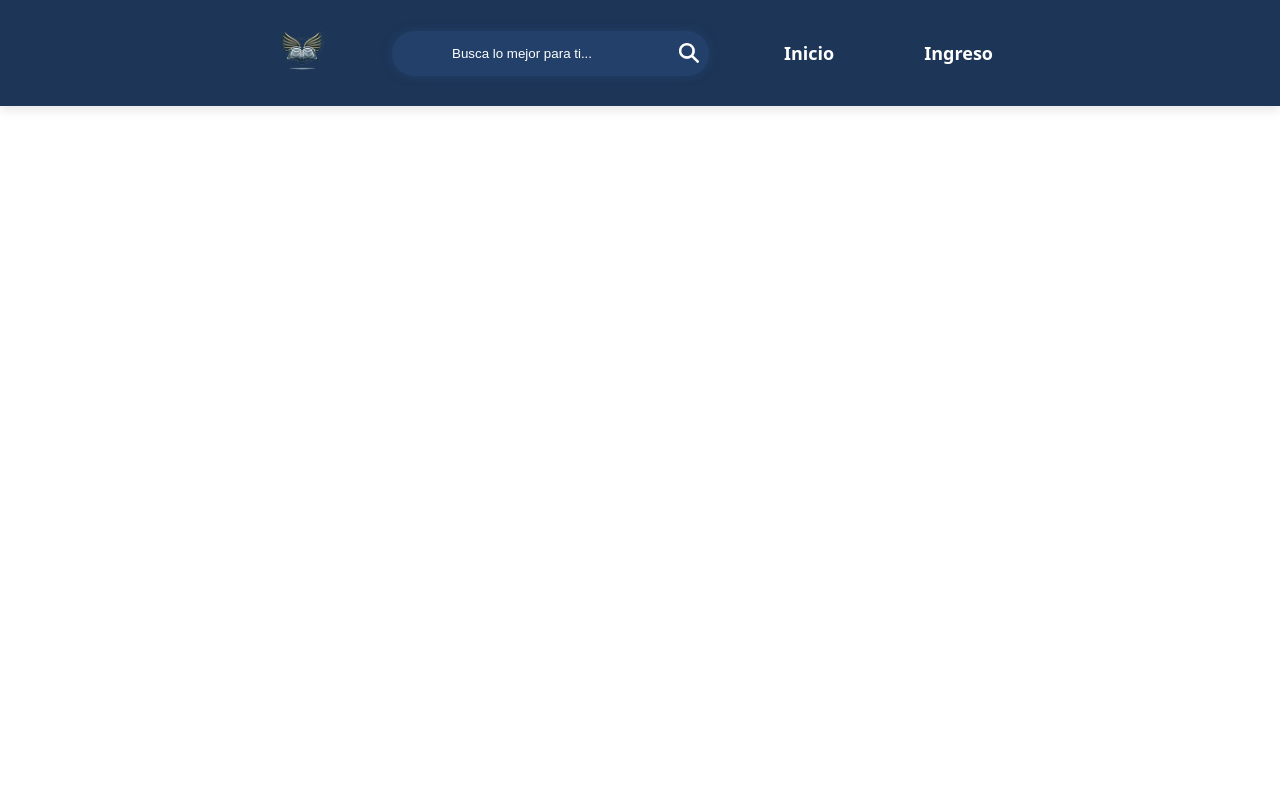
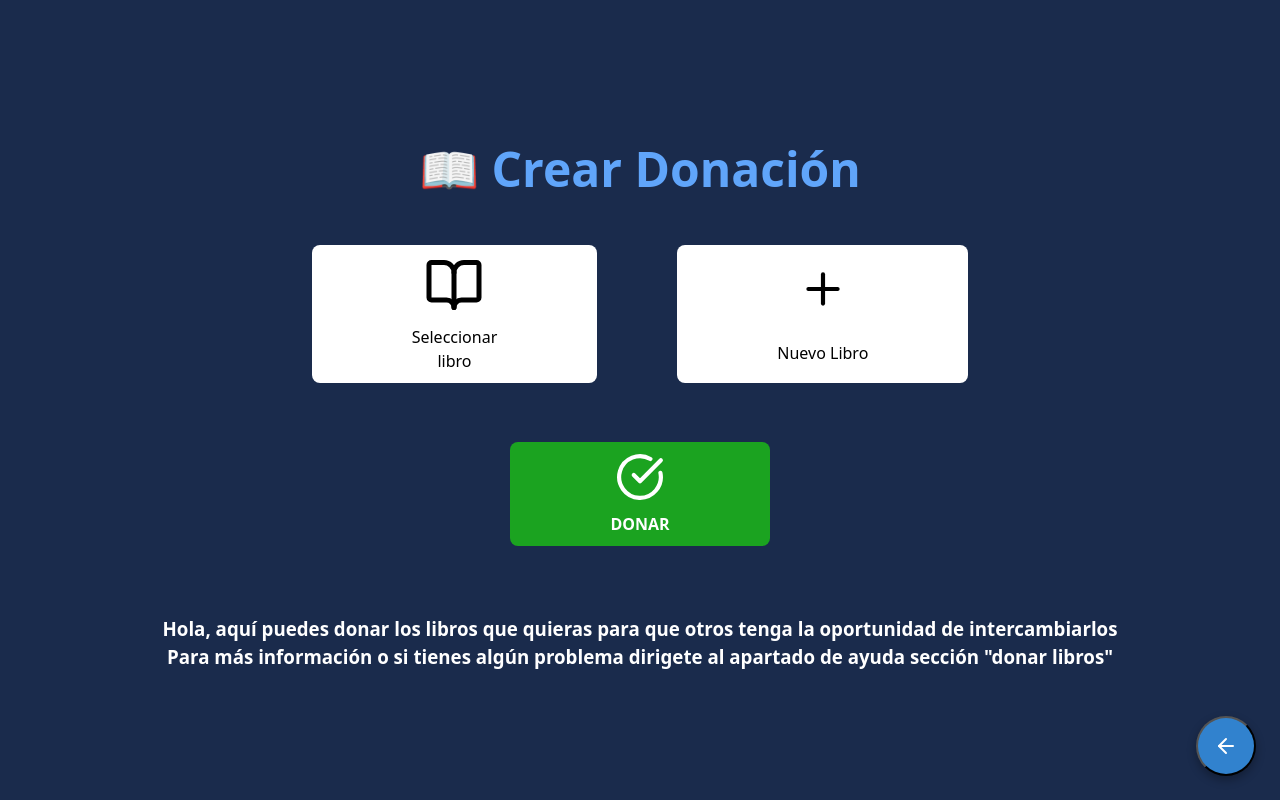
Before and after one commit to Alejost7/Book-Trading, a React (Vite) app in the folder frontend/: page /Donaciones in a window 1280 px wide. Built offline with nearby package versions, Linux system fonts and the light colour scheme.

Commit message:
MOD: se modifica todo xd

```diff
--- a/frontend/package.json
+++ b/frontend/package.json
@@ -11,6 +11,7 @@
   },
   "dependencies": {
     "@reduxjs/toolkit": "^2.6.1",
+    "lucide-react": "^0.484.0",
     "proyectoxd": "file:..",
     "react": "^19.0.0",
     "react-dom": "^19.0.0",
--- a/frontend/src/App.jsx
+++ b/frontend/src/App.jsx
@@ -5,6 +5,7 @@ import BeforeLogin from './components/inicio/beforeLogin/BeforeLogin';
 import AfterLogin from './components/inicio/afterLogin/AfterLogin';
 import MiPerfil from './components/miPerfil/MiPerfil';
 import Ayuda from './components/ayuda/Ayuda';
+import Donacion from './components/donaciones/Donaciones';
 
 function App() {
   const isAuthenticated = useSelector((state) => state.auth.isAuthenticated);
@@ -25,6 +26,10 @@ function App() {
             path="/ayuda"
             element={<Ayuda/>}
           />
+          <Route
+            path="/Donaciones"
+            element={<Donacion/>}
+          />
         </Routes>
     </Router>
   );
--- a/frontend/src/components/ayuda/Ayuda.jsx
+++ b/frontend/src/components/ayuda/Ayuda.jsx
@@ -16,8 +16,10 @@ const Ayuda = () => {
 
     return (
         <div className="ayuda-container">
-            <div className="ayuda-sidebar">
+        {/* Título principal */}
         <h2 className="ayuda-title">Centro de Ayuda</h2>
+
+        {/* Navegación (Tabs) */}
         <ul className="ayuda-nav">
             <li
             className={`ayuda-item ${selectedTopic === "general" ? "active" : ""}`}
@@ -44,16 +46,27 @@ const Ayuda = () => {
             Donación de Libros
             </li>
         </ul>
-                <button
-                    className="add-button"
-                    onClick={() => selectedTopic === "perfil" || selectedTopic === "seguridad" || selectedTopic === "libros" || selectedTopic === "Donation" ? setSelectedTopic("general") : navigate("/")}><FiArrowLeft />
-                </button>
-            </div>
 
+        {/* Contenido */}
         <div className="ayuda-content">
             <h3 className="ayuda-section-title">{selectedTopic.toUpperCase()}</h3>
             <p className="ayuda-text">{ayudaContenido[selectedTopic]}</p>
+
             <button className="ayuda-button">Contactar Soporte</button>
+
+            {/* Botón “volver” (o cambiar de sección) */}
+            <button
+            className="add-button"
+            onClick={() =>
+                selectedTopic === "perfil" ||
+                selectedTopic === "seguridad" ||
+                selectedTopic === "libros"
+                ? setSelectedTopic("general")
+                : navigate("/")
+            }
+            >
+            <FiArrowLeft />
+            </button>
         </div>
         </div>
     );
--- a/frontend/src/components/donaciones/donaciones.jsx
+++ b/frontend/src/components/donaciones/donaciones.jsx
@@ -1,32 +1,43 @@
 import '../../styles/donaciones/donaciones.css';
+import { BookOpen, Plus, CheckCircle, ArrowLeft } from "lucide-react";
+import { useNavigate } from 'react-router-dom';
 
 
-let libro = { id: 6, title: "Crónica de una Muerte Anunciada necesito ver que pasa cuando el texto es realmente largo", author: "Gabriel García Márquez", cover: "https://silverlibros.com/wp-content/uploads/2022/02/9786070729560-CRONICA-DE-UNA-MUERTE-ANUNCIADA-BOLSILLO-550x874.jpg", descripcion: "rónica de una muerte anunciada es una novela corta de Gabriel García Márquez, publicada en 1981. Tomando elementos del realismo mágico y del relato policial, la novela cuenta la muerte de Santiago Nasar a manos de los hermanos Vicario. La obra está inspirada en un crimen real que tuvo lugar en Colombia. Desde la ficción, Gabriel García Márquez logra construir una crónica, que destaca por el uso original y creativo de recursos literarios y periodísticos"};
-
-const donaciones = () => {
-    return(
-        <div className="donacionesmain">
-            <div className="donacionesLibro">
-                <h2 className="pageTitle">
-                    Crear Donacion
-                </h2>
-                <hr></hr>
-                <img className='bookCover' src= {libro.cover}></img>
-                <h2 className="bookTitle">
-                    {libro.title.toUpperCase()}
-                </h2>
-                <hr></hr>
-                <p className="bookDescription">
-                    {libro.descripcion}
-                </p>
+const Donacion = () => {
+    const navigate = useNavigate();
+    return (
+        <div className="donacion-container">
+            <h1 className="donacion-title">📖 Crear Donación</h1>
+            <div className="donacion-buttons">
+                <span className="btn btn-primary">
+                    <BookOpen size={60}/>
+                    Seleccionar<br></br>libro
+                    </span>
+                <span className="btn btn-primary">
+                    <Plus size={50}/>
+                    Nuevo Libro
+                </span>
             </div>
-            <div className = "botones">
-                <button className="boton" id = 'b1'>Seleccionar libro</button>
-                <button className="boton" id='b2'>Nuevo Libro</button>
-                <button className="boton" id='b3'>DONAR</button>
+            <span className="btn btn-donar">
+                <CheckCircle size={50}/>
+                DONAR
+            </span>
+            <div className="donacion-info">
+                <h3 className="donacion-body">
+                    <p>
+                        <strong>
+                            Hola, aquí puedes donar los libros que quieras para que otros tenga la oportunidad de intercambiarlos<br></br>
+                            Para más información o si tienes algún problema dirigete al apartado de ayuda sección "donar libros"
+                        </strong>
+                    </p>
+                </h3>
+                <button
+                    className="add-button"
+                    onClick={() => navigate("/")}><ArrowLeft />
+                </button>
             </div>
         </div>
-    )
-}
+    );
+};
 
-export default donaciones
+export default Donacion
--- a/frontend/src/components/inicio/afterLogin/AfterLogin.jsx
+++ b/frontend/src/components/inicio/afterLogin/AfterLogin.jsx
@@ -1,10 +1,11 @@
-import { FiPlus, FiBookOpen, FiUser, FiBookmark, FiArrowLeft, FiLogOut} from 'react-icons/fi';
+import { FiPlus, FiBookOpen, FiUser, FiBookmark, FiArrowLeft, FiLogOut, FiHelpCircle} from 'react-icons/fi';
 import '../../../styles/afterLogin/afterLogin.css';
 import { useNavigate } from 'react-router-dom';
 import { useState } from 'react';
 import { openModal } from '../../../Redux/modalSlice';
 import MiPerfil from '../../miPerfil/MiPerfil';
-import Donaciones from '../../donaciones/donaciones';
+import Donaciones from '../../donaciones/Donaciones';
+import Ayuda from '../../ayuda/Ayuda';
 import LogOut from './logOut';
 import { useDispatch } from 'react-redux';
 
@@ -50,10 +51,12 @@ const AfterLogin = () => {
                     <a onClick= {() => setCurrentView("Changes")} className={`nav-item ${currentView === "Changes" ? "active" : ""}`}><FiBookmark />Intercambios</a>
                     <a onClick= {() => setCurrentView("Donation")} className={`nav-item ${currentView === "Donation" ? "active" : ""}`}><FiBookOpen/>Donaciones</a>
                     <a onClick= {() => setCurrentView("Profile")} className={`nav-item ${currentView === "Profile" ? "active" : ""}`}><FiUser />Perfil</a>
+                    <a onClick= {() => setCurrentView("Help")} className={`nav-item ${currentView === "Help" ? "active" : ""}`}><FiHelpCircle />Ayuda</a>
+
                 </nav>
                 <button
                     className="add-button up"
-                    onClick={() => currentView === "Profile" || currentView === "Changes" || currentView === "MyBooks" || currentView === "Donation" ? setCurrentView("Books") : navigate("/")}><FiArrowLeft /></button>
+                    onClick={() => currentView === "Profile" || currentView === "Changes" || currentView === "MyBooks" || currentView === "Donation" || currentView === "Help" ? setCurrentView("Books") : navigate("/")}><FiArrowLeft /></button>
                 <button className="logout-button" onClick={handleLogout}><FiLogOut />Cerrar Sesión</button>
             </aside>
             <main className="main-content">
@@ -74,6 +77,7 @@ const AfterLogin = () => {
             )}
             {currentView === "Profile" && <MiPerfil/>}
             {currentView === "Donation" && <Donaciones/>}
+            {currentView === "Help" && <Ayuda/>}
             </main>
             <button className="add-button"><FiPlus /></button>
             <LogOut/>
--- a/frontend/src/components/inicio/beforeLogin/Poligonos.jsx
+++ b/frontend/src/components/inicio/beforeLogin/Poligonos.jsx
@@ -25,8 +25,10 @@ const Poligonos = () => {
                 <span className="tooltip">Sobre Nosotros</span>
             </div>
             <div className="poligono poligono4">
-                <img src={libroIcon} alt="Lectura" />
-                <span className="tooltip">Donar Libros</span>
+                <Link to="/Donaciones">
+                    <img src={libroIcon} alt="Lectura" />
+                    <span className="tooltip">Donar Libros</span>
+                </Link>
             </div>
         </div>
     );
--- a/frontend/src/styles/afterLogin/afterLogin.css
+++ b/frontend/src/styles/afterLogin/afterLogin.css
@@ -127,6 +127,7 @@
     align-items: center;
     justify-content: center;
     width: 100%;
+    margin-top: auto;
 }
 
 .logout-button:hover {
--- a/frontend/src/styles/ayuda/ayuda.css
+++ b/frontend/src/styles/ayuda/ayuda.css
@@ -1,39 +1,38 @@
 .ayuda-container {
-    display: flex;
-    height: 100vh;
     background-color: #1b2a4d;
     color: white;
-}
-
-.ayuda-sidebar {
-    width: 18rem;
-    padding: 1.5rem;
-    background-color: #2d3748;
+    min-height: 100vh;
     display: flex;
     flex-direction: column;
-    gap: 1rem;
-    align-items: flex-start;
+    align-items: center;
+    padding: 2rem;
+    box-sizing: border-box;
 }
 
 .ayuda-title {
-    font-size: 1.8rem;
-    font-weight: bold;
+    font-size: 3rem;
+    margin-bottom: 2rem;
     color: #60a5fa;
 }
 
 .ayuda-nav {
+    display: flex;
+    gap: 1rem;
+    margin-bottom: 2rem;
     list-style: none;
     padding: 0;
-    display: flex;
-    flex-direction: column;
-    gap: 1rem;
 }
 
 .ayuda-item {
+    padding: 30px 30px;
+    font-size: 1rem;
+    border-radius: 5px;
     cursor: pointer;
-    padding: 0.75rem;
-    border-radius: 5px;
-    color: #cbd5e1;
+    border-radius: 8px;
+    color: #000000;
+    place-items: center;
+    gap: 10px;
+    background-color: #ffffff;
     transition: background-color 0.3s ease, color 0.3s ease;
 }
 
@@ -41,15 +40,11 @@
 .ayuda-item:hover {
     background-color: #3182ce;
     color: white;
+    transform: scale(1.05);
 }
 
 .ayuda-content {
-    flex: 1;
-    padding: 2rem;
-    display: flex;
-    flex-direction: column;
-    align-items: center;
-    justify-content: center;
+    max-width: 600px;
     text-align: center;
 }
 
@@ -60,7 +55,6 @@
 
 .ayuda-text {
     font-size: 1.2rem;
-    max-width: 600px;
     line-height: 1.5;
 }
 
@@ -76,6 +70,10 @@
     transition: background-color 0.3s ease;
 }
 
+.ayuda-button:hover {
+    background-color: #2563eb;
+}
+
 .add-button.up {
     bottom: 6rem;
     z-index: 1;
--- a/frontend/src/styles/donaciones/donaciones.css
+++ b/frontend/src/styles/donaciones/donaciones.css
@@ -1,60 +1,59 @@
-.pageTitle {
-    text-align: left;
-    margin-bottom: 0;
-    color: #60a5fa;
-    font-size: 3rem ;
 
+.donacion-container {
+    display: flex;
+    flex-direction: column;
+    align-items: center;
+    justify-content: center;
+    height: 100vh;
+    background-color: #1a2b4c;
+    color: #ffffff;
 }
 
-.bookTitle{
-    text-align: left;
-    margin-bottom: 0;
-    line-height: 2.2rem;
+.donacion-title {
+    font-size: 3rem;
+    margin-bottom: 20px;
     color: #60a5fa;
-    font-size: 2.5rem ;
-    font-weight: 8;
+}
 
+.donacion-buttons {
+    margin-top: 30px;
+    display: flex;
+    gap: 80px;
+    margin-bottom: 20px;
 }
-.bookDescription{
-    text-align: left;
-    margin-top: 0;
-    color: #fff;
-    font-size: 1.8rem ;
+
+.btn {
+    display: grid;
+    place-items: center;
+    gap: 10px;
+    padding: 10px 100px;
+    font-size: 1.0rem;
+    border: none;
+    border-radius: 8px;
+    cursor: pointer;
+    transition: all 0.3s ease;
+    background-color: #ffffff;
+    color: black;
 }
-.bookCover{
-    width: 50rem;
-    height: auto;
+
+.btn:hover {
+    background-color: #5088c9;
+    transform: scale(1.1);
 }
-.botones {
-    display: grid;
-    grid-template-columns: repeat(4,2fr);
 
+.btn-donar {
+    background-color: #1ba320;
+    color: white;
+    font-weight: bold;
+    margin-top: 3%;
+}
 
+.btn-donar:hover {
+    background-color: #388e3c;
 }
-.boton {
-    font-size: 1.8rem;
-    background-color: #60a5fa;
-    color: black;
-    border: none;
-    width: 90%;
-    height: 300%;
-    border-radius: 10px;
 
+.donacion-info {
 
-
+    gap: 20px;
+    margin-top: 50px;
 }
-.boton:hover {
-    background-color: #60a5fa;
-    color: white;
-    cursor: pointer;
-}
-#b1{
-    grid-column: 1 / 1;
-}
-#b2{
-    grid-column: 2 / 2;
-}
-#b3{
-    grid-column: 4 / 4;
-
-}
--- a/frontend/src/styles/miPerfil/BookList.css
+++ b/frontend/src/styles/miPerfil/BookList.css
@@ -39,8 +39,9 @@
 
 .BookImage {
     width: 100%;
-    height: auto;
-    border-radius: 0.5rem;
+    height: 12rem;
+    object-fit: cover;
+    border-radius: 8px;
 }
 
 .BookTitle {
```
Also changed, not shown: 1 other file (tests, documents, lock files or other folders). Lines whose indentation alone changed are shown as unchanged.
